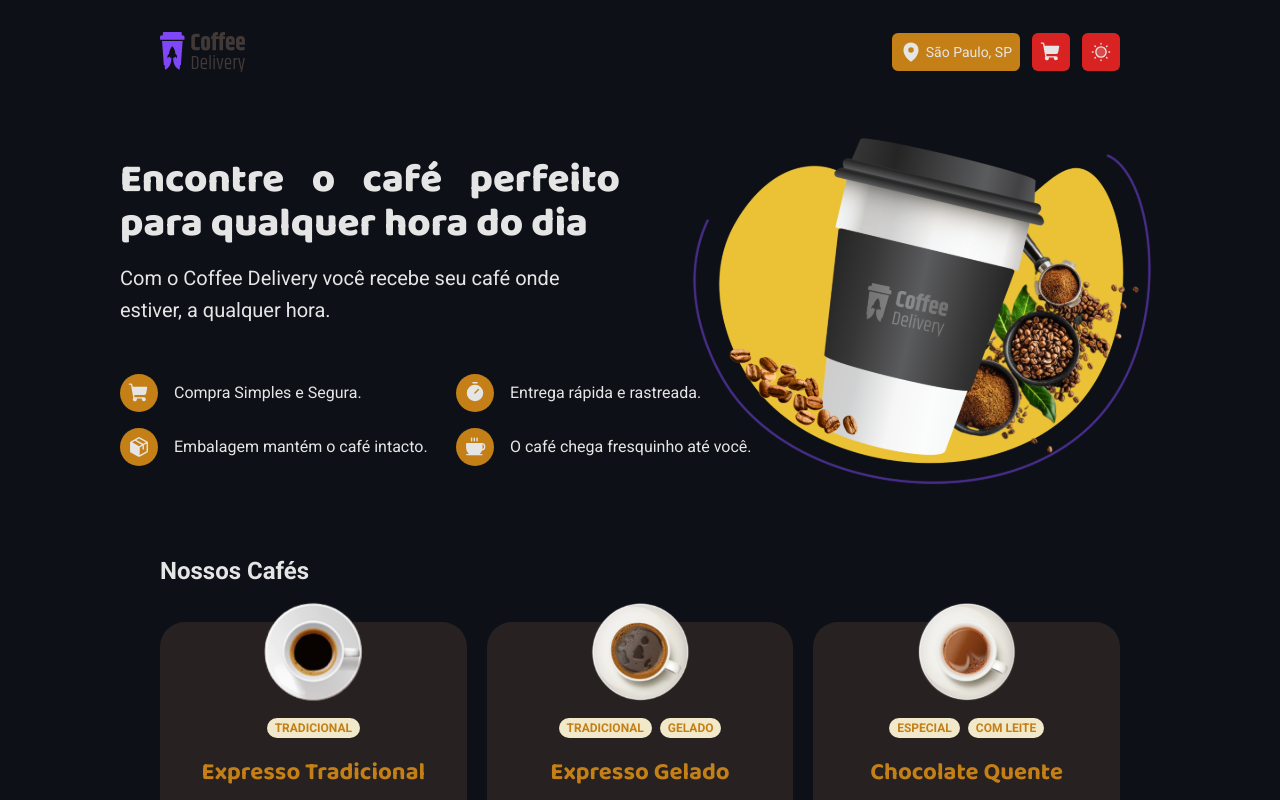
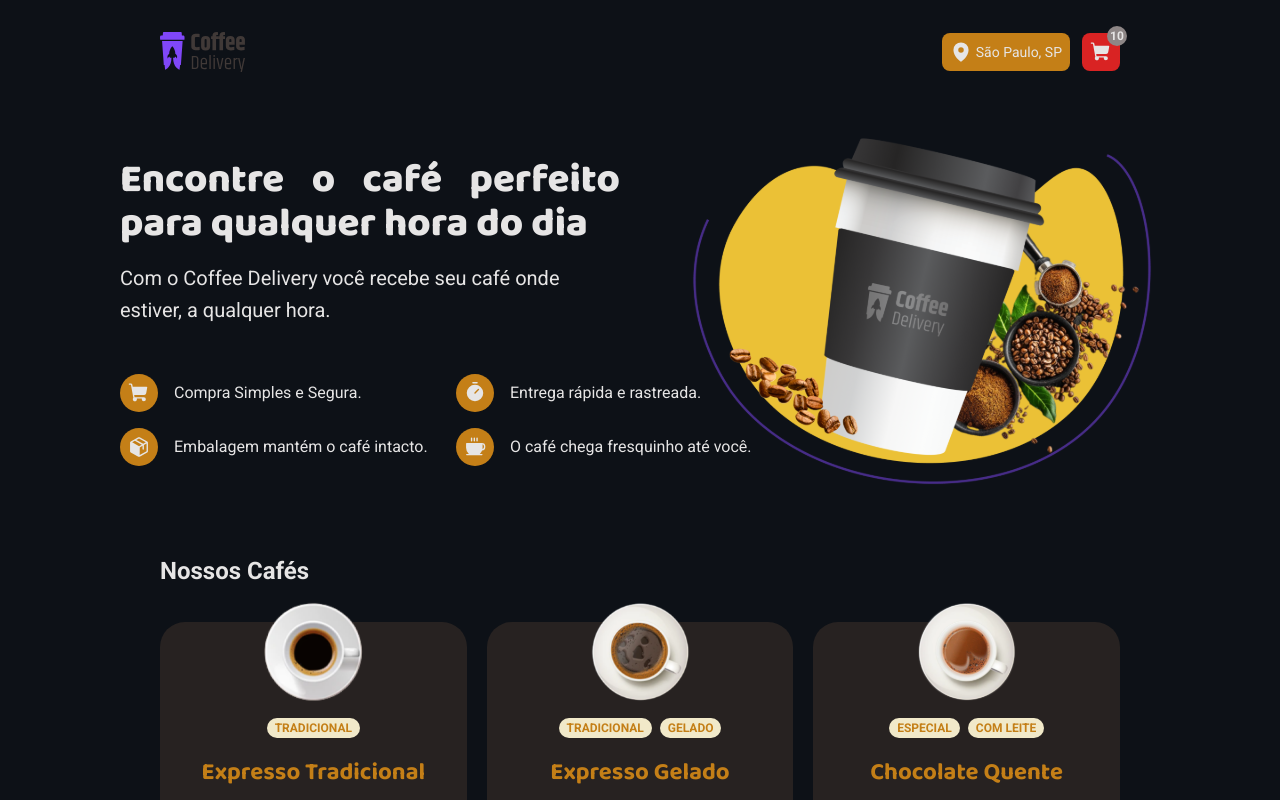
Before and after one commit to Yuri-stack/coffee-leblanc, a React (Vite) app: page / in a window 1280 px wide. Shown: the top 800 px of the page. Built offline with nearby package versions, Linux system fonts and the light colour scheme.

Commit message:
Refactor.: Refatorando Componente Header

```diff
--- /dev/null
+++ b/src/components/Header/index.tsx
@@ -0,0 +1,30 @@
+import { MapPin, ShoppingCart } from 'phosphor-react'
+import { CartButtonLink, HeaderContainer, Location, TotalItem, Wrapper } from './styles'
+import logoCoffee from '../../assets/logo-coffee-delivery.svg'
+
+export function Header() {
+    return (
+        <HeaderContainer>
+            <img src={logoCoffee} alt="" />
+
+            <Wrapper>
+                <Location>
+                    <MapPin size={22} weight="fill" />
+                    <p>São Paulo, SP</p>
+                </Location>
+
+                <CartButtonLink
+                    to="/checkout"
+                    bg_color='red'
+                    hover_color='red_light'
+                    txt_color='base_text'
+                >
+                    <ShoppingCart size={22} weight="fill" />
+                    <TotalItem>10</TotalItem>
+
+                </CartButtonLink>
+            </Wrapper>
+
+        </HeaderContainer>
+    )
+}
--- /dev/null
+++ b/src/components/Header/styles.ts
@@ -0,0 +1,97 @@
+import { Link } from "react-router-dom";
+import styled from "styled-components";
+
+const colors = {
+    red: 'red',
+    red_light: 'red-light',
+    yellow_dark: 'yellow-dark',
+    yellow_light: 'yellow-light',
+    base_text: 'base-text',
+} as const
+
+interface ButtonProps {
+    bg_color: keyof typeof colors
+    hover_color?: keyof typeof colors
+    txt_color: keyof typeof colors
+}
+
+export const HeaderContainer = styled.header`
+    display: flex;
+    align-items: center;
+    justify-content: space-between;
+
+    padding: 2rem 10rem;
+
+    max-width: 1400px;
+    margin: 0 auto;
+`
+
+export const Wrapper = styled.div`
+    display: flex;
+    align-items: center;
+
+    gap: .75rem;
+`
+
+export const Location = styled.div`
+    display: flex;
+    align-items: center;
+
+    padding: .5rem;
+    gap: .25rem;
+
+    border-radius: 8px;
+    background: ${props => props.theme["yellow-dark"]};
+
+    p{
+        /* font-weight: 400; */
+        font-size: 0.875rem;
+        color: ${props => props.theme["base-text"]};
+    }
+`
+
+export const CartButtonLink = styled(Link) <ButtonProps>`
+    display: flex;
+    align-items: center;
+
+    position: relative;
+    padding: .5rem;
+    line-height: 0; // para que o número de itens não fique fora do centro
+
+    border: none;
+    border-radius: 8px;
+
+    background: ${props => props.theme[colors[props.bg_color]]};
+    color: ${props => props.theme[colors[props.txt_color]]};
+
+    &:hover {
+        background: ${props => (props.hover_color ? props.theme[colors[props.hover_color]] : '')};
+    }
+
+/*
+  line-height: 0;
+  height: 2.375rem;
+  width: 2.375rem;
+  transition: all 0.2s;
+   */
+`
+
+export const TotalItem = styled.p`
+    display: flex;
+    align-items: center;
+    justify-content: center;
+
+    position: absolute;
+    top: -7px;
+    right: -7px;
+
+    width: 1.25rem;
+    height: 1.25rem;
+
+    font-weight: bold;
+    font-size: 0.75rem;
+    border-radius: 50%;
+
+    background-color: ${({ theme }) => theme["base-label"]};
+    color: ${({ theme }) => theme["base-text"]};
+`
--- a/src/components/Navbar/index.tsx
+++ b/src/components/Navbar/index.tsx
@@ -4,7 +4,7 @@ import { ActionsContainer, HeaderContainer, ActionsContentLocation, BasicActions
 
 import logoCoffee from '../../assets/logo-coffee-delivery.svg'
 
-export function Header() {
+export function Header2() {
     return (
         <HeaderContainer>
             <img src={logoCoffee} alt="" />
--- a/src/layouts/DefaultLayout.tsx
+++ b/src/layouts/DefaultLayout.tsx
@@ -1,5 +1,5 @@
 import { Outlet } from "react-router-dom";
-import { Header } from "../components/Navbar";
+import { Header } from "../components/Header";
 
 export function DefaultLayout() {
   return (
--- a/src/styles/global.ts
+++ b/src/styles/global.ts
@@ -18,7 +18,7 @@ export const GlobalStyles = createGlobalStyle`
         color: ${props => props.theme["base-text"]};
     }
 
-    header{
+    /* header{
         font: 700 1.125rem/1.6 'Baloo 2', cursive;
-    }
+    } */
 `
--- a/src/styles/themes/default.ts
+++ b/src/styles/themes/default.ts
@@ -6,10 +6,12 @@ export const defaultTheme = {
     'red':'#D92323',
     'red-dark':'#732424',
 
+    'blue-500': '#5a7f96',
+
     // 'base-title':'#272221',
     // 'base-subtitle':'#403937',
     // 'base-text':'#574F4D',
-    // 'base-label':'#8D8686',
+    'base-label':'#8D8686',
     // 'base-hover':'#D7D5D5',
     // 'base-button':'#E6E5E5',
     // 'base-input':'#EDEDED',
```
